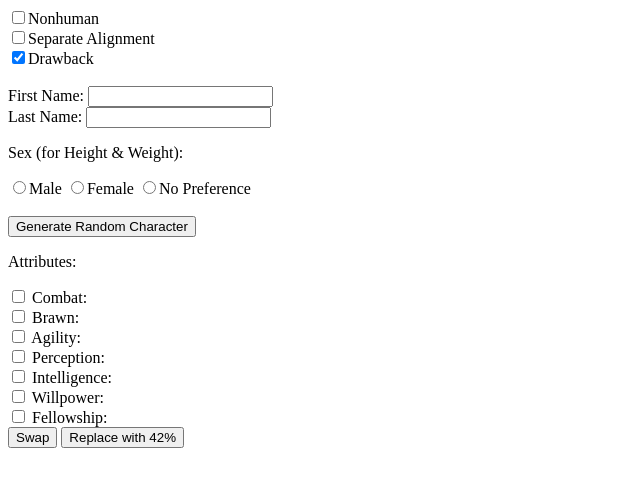
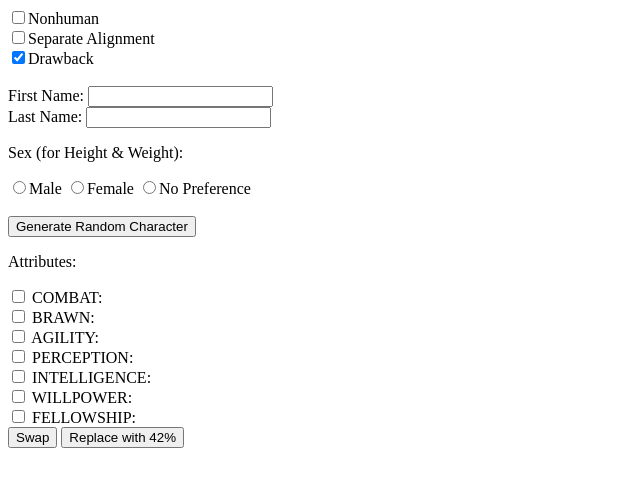
Before and after one commit to SuperbHaggis/zweihander-character-generator, a plain HTML site: page index.html in a window 1280 px wide. Shown: the whole page, without its empty margins (0-640 px from the left). Drawn offline with Linux system fonts and the light colour scheme.

Commit message:
Capitalized Attribute labels

```diff
--- a/index.html
+++ b/index.html
@@ -44,25 +44,25 @@
     <div id="attributes">
       <p>Attributes: </p>
       <input type="checkbox" name="attribute" value="combat" id="combat">
-        <label for="combat"> Combat: </label>
+        <label for="combat"> COMBAT: </label>
       </input> <br>
       <input type="checkbox" name="attribute" value="brawn" id="brawn">
-        <label for="brawn"> Brawn: </label>
+        <label for="brawn"> BRAWN: </label>
       </input> <br>
       <input type="checkbox" name="attribute" value="agility" id="agility">
-        <label for="agility"> Agility: </label>
+        <label for="agility"> AGILITY: </label>
       </input> <br>
       <input type="checkbox" name="attribute" value="perception" id="perception">
-        <label for="perception"> Perception: </label>
+        <label for="perception"> PERCEPTION: </label>
       </input> <br>
       <input type="checkbox" name="attribute" value="intelligence" id="intelligence">
-        <label for="intelligence"> Intelligence: </label>
+        <label for="intelligence"> INTELLIGENCE: </label>
       </input> <br>
       <input type="checkbox" name="attribute" value="willpower" id="willpower">
-        <label for="willpower"> Willpower: </label>
+        <label for="willpower"> WILLPOWER: </label>
       </input> <br>
       <input type="checkbox" name="attribute" value="fellowship" id="fellowship">
-        <label for="fellowship"> Fellowship: </label>
+        <label for="fellowship"> FELLOWSHIP: </label>
       </input> <br>
       <button id="attribute-swap">Swap</button> <button id="attribute-replace">Replace with 42%</button>
     </div>
```
